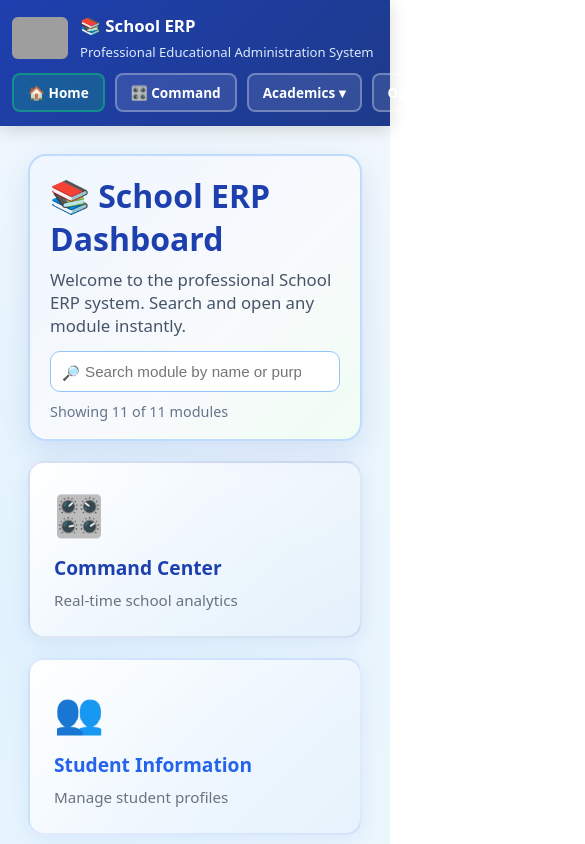
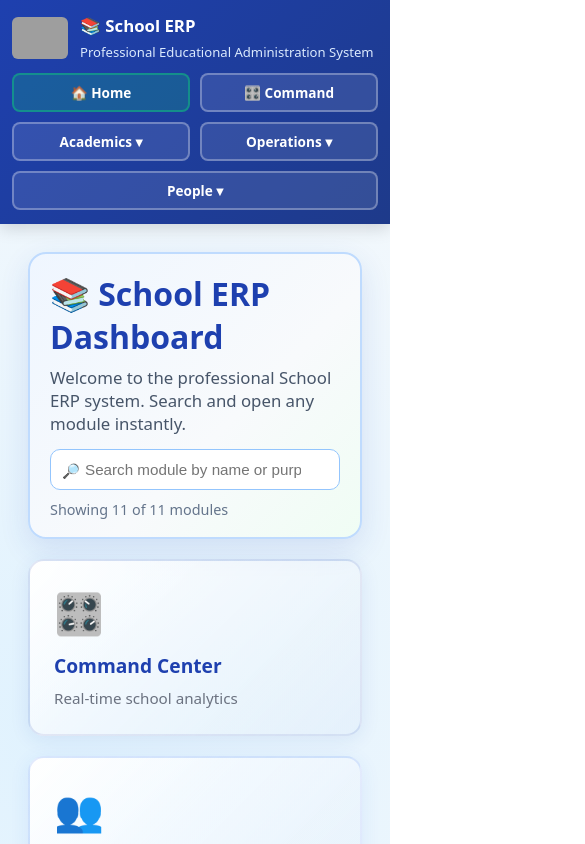
Before and after one commit to amrunaad-hub/SMT-School-App, a React (Create React App) app in the folder client/: page / in a window 390 px wide. Shown: the top 844 px of the page, 585 px wide, since content can reach past the window. Built offline with nearby package versions, Linux system fonts and the light colour scheme; grey boxes are pictures that could not be loaded.

Commit message:
Fix mobile header nav overflow and dropdown layout

```diff
--- a/client/src/components/Header.js
+++ b/client/src/components/Header.js
@@ -83,6 +83,8 @@ const Header = () => {
         background: '#ffffff',
     };
 
+    const mobileNavItemStyle = isMobile ? { flex: '1 1 calc(50% - 10px)', minWidth: '140px' } : {};
+
     return (
         <header style={{ background: 'linear-gradient(135deg, #1e40af 0%, #1e3a8a 100%)', color: 'white', padding: isMobile ? '14px 12px' : '20px 24px', display: 'flex', justifyContent: 'space-between', alignItems: 'center', flexWrap: 'wrap', gap: '12px', boxShadow: '0 4px 16px rgba(0, 0, 0, 0.15)', position: 'relative', zIndex: 50 }}>
             <Link to="/" style={{ display: 'flex', alignItems: 'center', gap: '12px', width: isMobile ? '100%' : 'auto', textDecoration: 'none', color: 'inherit' }}>
@@ -93,26 +95,26 @@ const Header = () => {
                 </div>
             </Link>
             <nav style={{ width: isMobile ? '100%' : 'auto', overflow: 'visible' }}>
-                <ul style={{ display: 'flex', gap: '10px', listStyle: 'none', margin: 0, padding: 0, flexWrap: 'nowrap', overflow: 'visible', scrollbarWidth: 'thin' }}>
-                    <li>
-                        <Link style={{ ...topLinkStyle, background: 'rgba(16,185,129,0.25)', border: '2px solid rgba(16,185,129,0.55)' }} to="/">🏠 Home</Link>
+                <ul style={{ display: 'flex', gap: '10px', listStyle: 'none', margin: 0, padding: 0, flexWrap: isMobile ? 'wrap' : 'nowrap', overflow: 'visible', scrollbarWidth: 'thin' }}>
+                    <li style={mobileNavItemStyle}>
+                        <Link style={{ ...topLinkStyle, width: isMobile ? '100%' : 'auto', textAlign: 'center', background: 'rgba(16,185,129,0.25)', border: '2px solid rgba(16,185,129,0.55)' }} to="/">🏠 Home</Link>
                     </li>
-                    <li>
-                        <Link style={topLinkStyle} to="/command-center">🎛️ Command</Link>
+                    <li style={mobileNavItemStyle}>
+                        <Link style={{ ...topLinkStyle, width: isMobile ? '100%' : 'auto', textAlign: 'center' }} to="/command-center">🎛️ Command</Link>
                     </li>
                     {groupedNav.map((group) => {
                         const isOpen = openGroup === group.key;
                         return (
                             <li
                                 key={group.key}
-                                style={{ position: 'relative' }}
+                                style={{ ...mobileNavItemStyle, position: 'relative' }}
                                 onMouseEnter={() => { if (!isMobile) { cancelClose(); openDropdown(group.key); } }}
                                 onMouseLeave={() => { if (!isMobile) scheduleClose(); }}
                             >
                                 <button
                                     type="button"
                                     onClick={() => setOpenGroup(isOpen ? null : group.key)}
-                                    style={{ ...topLinkStyle, fontFamily: 'inherit' }}
+                                    style={{ ...topLinkStyle, width: isMobile ? '100%' : 'auto', textAlign: 'center', fontFamily: 'inherit' }}
                                 >
                                     {group.label} ▾
                                 </button>
@@ -120,7 +122,7 @@ const Header = () => {
                                     <div
                                         onMouseEnter={cancelClose}
                                         onMouseLeave={scheduleClose}
-                                        style={{ position: 'absolute', top: '100%', left: 0, paddingTop: '6px', minWidth: '220px', zIndex: 30 }}
+                                        style={{ position: isMobile ? 'static' : 'absolute', top: isMobile ? 'auto' : '100%', left: 0, paddingTop: isMobile ? '8px' : '6px', minWidth: isMobile ? '100%' : '220px', width: isMobile ? '100%' : 'auto', zIndex: 30 }}
                                     >
                                         <div style={{ background: '#f8fafc', border: '1px solid #bfdbfe', borderRadius: '10px', padding: '8px', boxShadow: '0 12px 24px rgba(15, 23, 42, 0.2)' }}>
                                             {group.items.map((item) => (
@@ -133,7 +135,9 @@ const Header = () => {
                                                     {item.label}
                                                 </Link>
                                             ))}
-                                    </div>                                    </div>                                )}
+                                        </div>
+                                    </div>
+                                )}
                             </li>
                         );
                     })}
```
Lines whose indentation alone changed are shown as unchanged.
